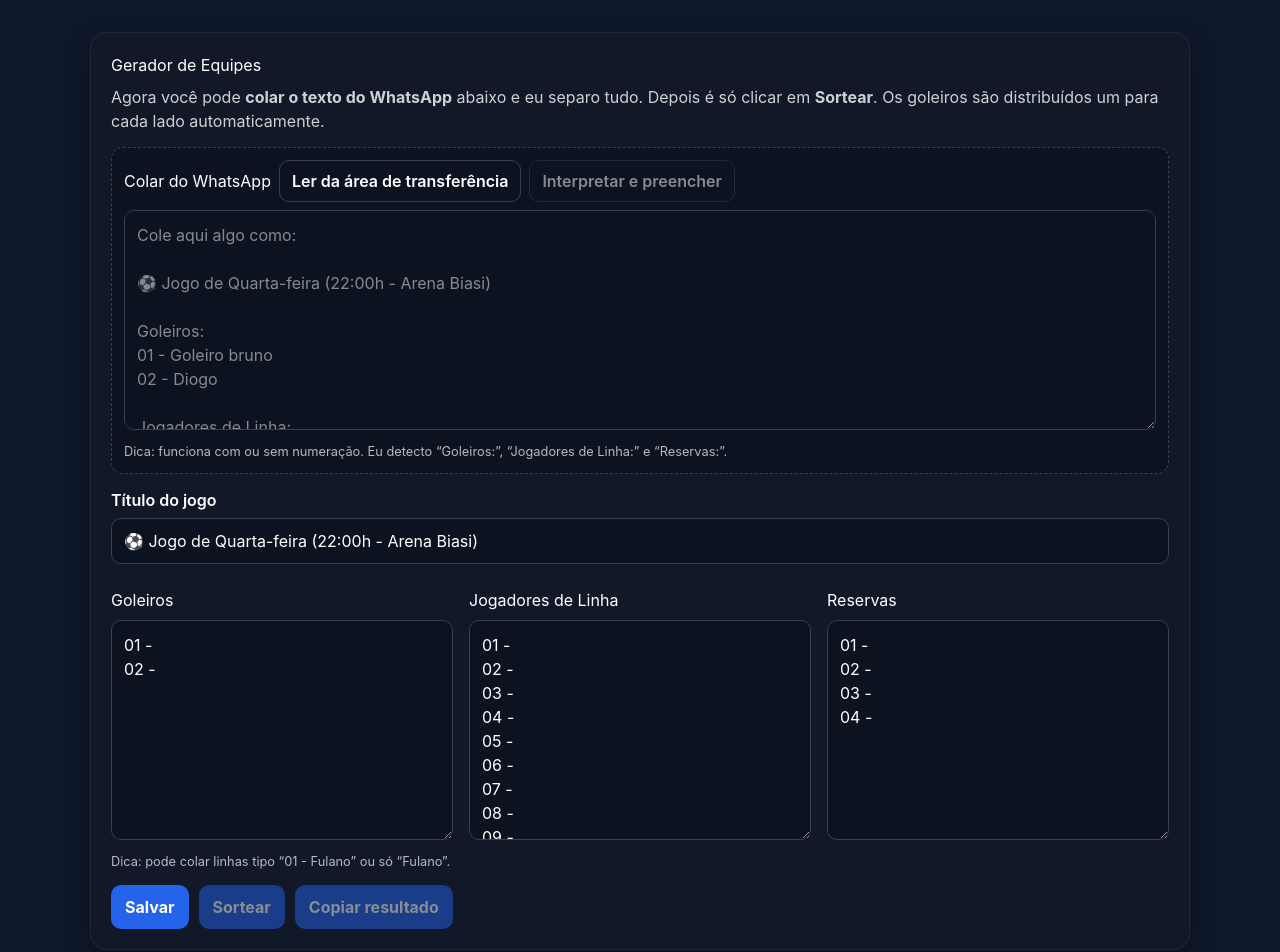
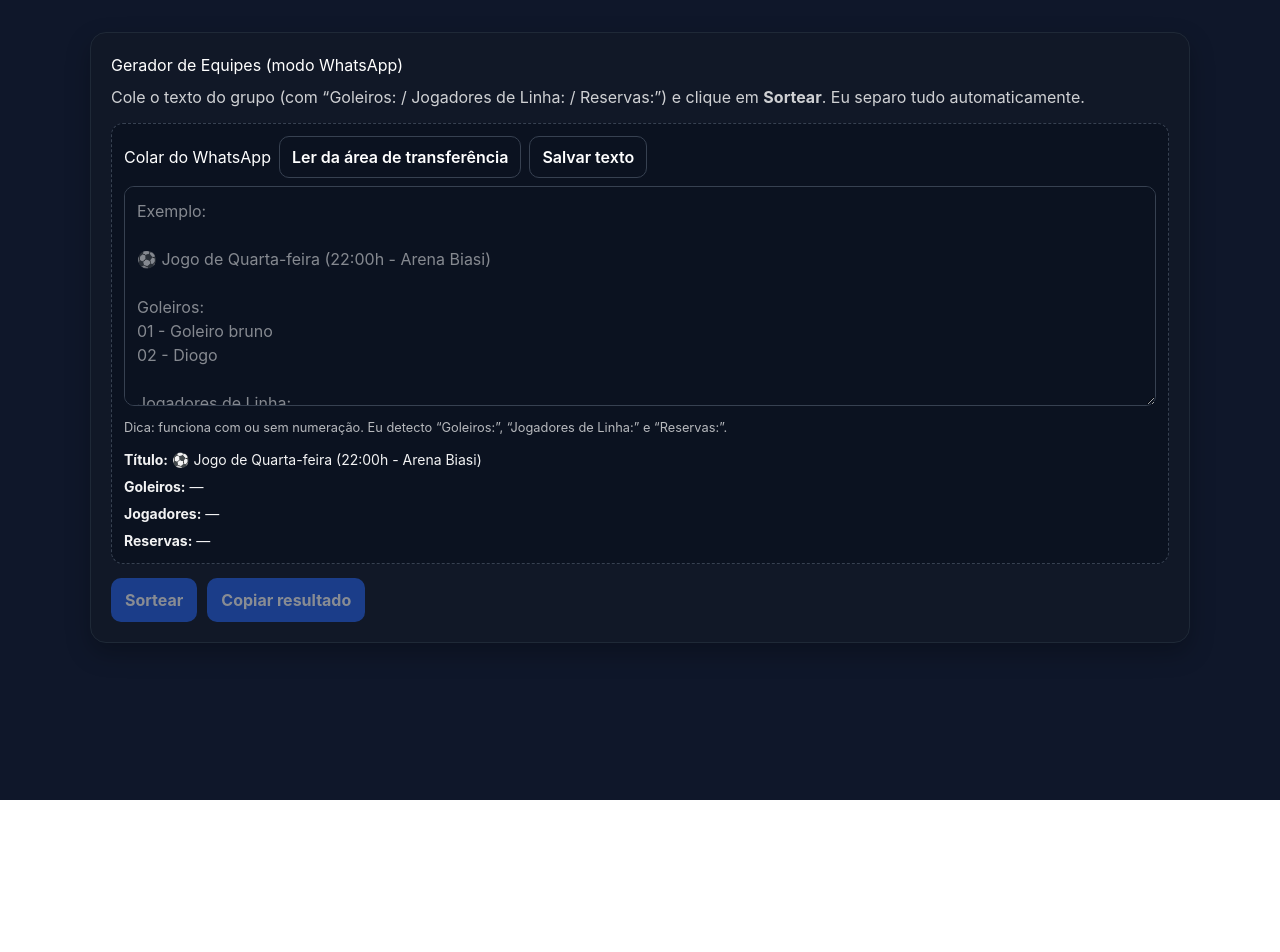
Before and after one commit to lmstive/destreinados, a Next.js app: page /sorteio in a window 1280 px wide. Shown: the top 952 px of the page. After the commit the page ends 800 px from the top, so only its background shows below. Built offline with nearby package versions, Linux system fonts and the light colour scheme.

Commit message:
sorteio-1

```diff
--- a/pages/sorteio.tsx
+++ b/pages/sorteio.tsx
@@ -4,7 +4,7 @@ import { useEffect, useMemo, useState } from "react";
 type Team = { name: string; players: string[]; keeper?: string; subs: string[] };
 
 const titleDefault = "⚽️ Jogo de Quarta-feira (22:00h - Arena Biasi)";
-const STORAGE_KEY = "destreinados-sorteio-v2";
+const STORAGE_KEY = "destreinados-sorteio-v3";
 
 /** Utilidades ********************************************/
 
@@ -36,14 +36,7 @@ function splitEven<T>(items: T[]): [T[], T[]] {
   return [items.slice(0, half), items.slice(half)];
 }
 
-function formatNumbered(list: string[]) {
-  return list
-    .map((name, i) => `${String(i + 1).padStart(2, "0")} - ${name}`)
-    .join("\n");
-}
-
 function normalizeSection(s: string) {
-  // normaliza para detectar títulos ("goleiros:", "jogadores de linha:", "reservas:")
   const n = s
     .normalize("NFD")
     .replace(/\p{Diacritic}/gu, "")
@@ -61,8 +54,7 @@ type ParsedWA = {
 };
 
 /**
- * Parser de texto colado do WhatsApp
- * Aceita formatos com/sem numeração e com títulos “Goleiros:”, “Jogadores de Linha:”, “Reservas:”
+ * Parser do WhatsApp
  */
 function parseFromWhatsApp(raw: string): ParsedWA {
   const out: ParsedWA = { keepers: [], field: [], subs: [] };
@@ -78,8 +70,6 @@ function parseFromWhatsApp(raw: string): ParsedWA {
       break;
     }
   }
-
-  // se não achou, usa a primeira linha não-vazia e não-seção
   if (!out.title) {
     for (const l of lines) {
       const t = l.trim();
@@ -106,7 +96,6 @@ function parseFromWhatsApp(raw: string): ParsedWA {
 
     const n = normalizeSection(line);
 
-    // detecta mudança de seção
     if (n.startsWith("goleiro")) {
       current = "keepers";
       continue;
@@ -120,28 +109,21 @@ function parseFromWhatsApp(raw: string): ParsedWA {
       continue;
     }
 
-    // ignora a linha do título se cair aqui
     if (out.title && line === out.title) continue;
 
-    // adiciona nomes à seção atual, se existir
     if (current) {
       const name = stripNumberPrefix(line);
-      // evita linhas do tipo "Goleiros:" que passaram batido
       if (name && !/:$/.test(name)) {
         (out[current] as string[]).push(name);
       }
     }
   }
 
-  // fallback: se nenhuma seção encontrada, tenta inferir pelo bloco inteiro
   if (!out.keepers.length && !out.field.length && !out.subs.length) {
-    // tenta separar por blocos "Goleiros", "Jogadores", "Reservas"
-    // ou, se não tiver títulos, joga tudo como field
     const names = parseList(raw);
     out.field = names;
   }
 
-  // limpa duplicatas e espaços extras
   const uniq = (arr: string[]) => {
     const seen = new Set<string>();
     const clean: string[] = [];
@@ -166,49 +148,28 @@ function parseFromWhatsApp(raw: string): ParsedWA {
 /** Componente ********************************************/
 
 export default function Sorteio() {
-  const [title, setTitle] = useState(titleDefault);
-  const [keepersRaw, setKeepersRaw] = useState("01 - \n02 - ");
-  const [fieldRaw, setFieldRaw] = useState(
-    Array.from({ length: 12 }, (_, i) => String(i + 1).padStart(2, "0") + " - ").join("\n")
-  );
-  const [subsRaw, setSubsRaw] = useState(
-    Array.from({ length: 4 }, (_, i) => String(i + 1).padStart(2, "0") + " - ").join("\n")
-  );
-
-  // bloco de colagem do WhatsApp
+  // Agora só existe o modo "WhatsApp"
   const [waRaw, setWaRaw] = useState("");
-
   const [teamA, setTeamA] = useState<Team | null>(null);
   const [teamB, setTeamB] = useState<Team | null>(null);
 
-  // carregar estado salvo
+  // carregar estado salvo (somente texto do WA)
   useEffect(() => {
     try {
       const saved = localStorage.getItem(STORAGE_KEY);
       if (saved) {
         const o = JSON.parse(saved);
-        setTitle(o.title ?? titleDefault);
-        setKeepersRaw(o.keepersRaw ?? keepersRaw);
-        setFieldRaw(o.fieldRaw ?? fieldRaw);
-        setSubsRaw(o.subsRaw ?? subsRaw);
+        setWaRaw(o.waRaw ?? "");
       }
     } catch {}
-    // eslint-disable-next-line react-hooks/exhaustive-deps
   }, []);
 
-  const parsed = useMemo(() => {
-    const keepers = parseList(keepersRaw);
-    const field = parseList(fieldRaw);
-    const subs = parseList(subsRaw);
-    return { keepers, field, subs };
-  }, [keepersRaw, fieldRaw, subsRaw]);
+  const parsed = useMemo(() => parseFromWhatsApp(waRaw), [waRaw]);
+  const title = parsed.title || titleDefault;
 
   function handleSave() {
-    localStorage.setItem(
-      STORAGE_KEY,
-      JSON.stringify({ title, keepersRaw, fieldRaw, subsRaw })
-    );
-    alert("✔️ Dados salvos no navegador.");
+    localStorage.setItem(STORAGE_KEY, JSON.stringify({ waRaw }));
+    alert("✔️ Texto salvo no navegador.");
   }
 
   function handleDraw() {
@@ -216,7 +177,6 @@ export default function Sorteio() {
     const f = shuffle(parsed.field);
     const s = shuffle(parsed.subs);
 
-    // Goleiros: um pra cada lado (se existirem)
     let keeperA: string | undefined;
     let keeperB: string | undefined;
     if (k.length >= 2) {
@@ -276,15 +236,6 @@ export default function Sorteio() {
     }
   }
 
-  function handleParseWA() {
-    const p = parseFromWhatsApp(waRaw);
-    setTitle(p.title || titleDefault);
-    setKeepersRaw(formatNumbered(p.keepers));
-    setFieldRaw(formatNumbered(p.field));
-    setSubsRaw(formatNumbered(p.subs));
-    alert("✅ Texto do WhatsApp interpretado e campos preenchidos!");
-  }
-
   async function handleReadClipboard() {
     try {
       const txt = await navigator.clipboard.readText();
@@ -293,14 +244,9 @@ export default function Sorteio() {
         return;
       }
       setWaRaw(txt);
-      const p = parseFromWhatsApp(txt);
-      setTitle(p.title || titleDefault);
-      setKeepersRaw(formatNumbered(p.keepers));
-      setFieldRaw(formatNumbered(p.field));
-      setSubsRaw(formatNumbered(p.subs));
-      alert("✅ Lido da área de transferência e preenchido!");
+      alert("✅ Texto lido da área de transferência!");
     } catch {
-      alert("Não consegui ler a área de transferência. Cole o texto manualmente no campo abaixo.");
+      alert("Não consegui ler a área de transferência. Cole o texto manualmente.");
     }
   }
 
@@ -310,10 +256,10 @@ export default function Sorteio() {
   return (
     <div style={styles.page}>
       <div style={styles.card}>
-        <h1 style={{ margin: 0 }}>Gerador de Equipes</h1>
+        <h1 style={{ margin: 0 }}>Gerador de Equipes (modo WhatsApp)</h1>
         <p style={{ marginTop: 8, opacity: 0.8 }}>
-          Agora você pode <strong>colar o texto do WhatsApp</strong> abaixo e eu separo tudo.
-          Depois é só clicar em <strong>Sortear</strong>. Os goleiros são distribuídos um para cada lado automaticamente.
+          Cole o texto do grupo (com “Goleiros: / Jogadores de Linha: / Reservas:”) e clique em{" "}
+          <strong>Sortear</strong>. Eu separo tudo automaticamente.
         </p>
 
         {/* BLOCO: COLAR DO WHATSAPP */}
@@ -323,69 +269,32 @@ export default function Sorteio() {
             <button style={styles.buttonGhost} onClick={handleReadClipboard}>
               Ler da área de transferência
             </button>
-            <button
-              style={{ ...styles.buttonGhost, opacity: waRaw.trim() ? 1 : 0.5 }}
-              onClick={handleParseWA}
-              disabled={!waRaw.trim()}
-            >
-              Interpretar e preencher
+            <button style={styles.buttonGhost} onClick={handleSave}>
+              Salvar texto
             </button>
           </div>
           <textarea
             style={styles.textarea}
-            placeholder={`Cole aqui algo como:\n\n⚽ Jogo de Quarta-feira (22:00h - Arena Biasi)\n\nGoleiros:\n01 - Goleiro bruno\n02 - Diogo\n\nJogadores de Linha:\n01 - Francisco\n02 - Fernando\n...\n\nReservas:\n01 - ...\n02 - ...`}
+            placeholder={`Exemplo:\n\n⚽ Jogo de Quarta-feira (22:00h - Arena Biasi)\n\nGoleiros:\n01 - Goleiro bruno\n02 - Diogo\n\nJogadores de Linha:\n01 - Francisco\n02 - Fernando\n...\n\nReservas:\n01 - ...\n02 - ...`}
             value={waRaw}
             onChange={(e) => setWaRaw(e.target.value)}
           />
           <small style={styles.hint}>
             Dica: funciona com ou sem numeração. Eu detecto “Goleiros:”, “Jogadores de Linha:” e “Reservas:”.
           </small>
-        </div>
 
-        <label style={styles.label}>Título do jogo</label>
-        <input
-          style={styles.input}
-          value={title}
-          onChange={(e) => setTitle(e.target.value)}
-        />
-
-        <div style={styles.grid}>
-          <div>
-            <h3 style={styles.h3}>Goleiros</h3>
-            <textarea
-              style={styles.textarea}
-              value={keepersRaw}
-              onChange={(e) => setKeepersRaw(e.target.value)}
-              placeholder={"01 - João\n02 - Pedro"}
-            />
-            <small style={styles.hint}>
-              Dica: pode colar linhas tipo “01 - Fulano” ou só “Fulano”.
-            </small>
-          </div>
-
-          <div>
-            <h3 style={styles.h3}>Jogadores de Linha</h3>
-            <textarea
-              style={styles.textarea}
-              value={fieldRaw}
-              onChange={(e) => setFieldRaw(e.target.value)}
-              placeholder={"01 - Fulano\n02 - Sicrano\n..."}
-            />
-          </div>
-
-          <div>
-            <h3 style={styles.h3}>Reservas</h3>
-            <textarea
-              style={styles.textarea}
-              value={subsRaw}
-              onChange={(e) => setSubsRaw(e.target.value)}
-              placeholder={"01 - ...\n02 - ..."}
-            />
+          {/* Prévia rápida do parsing */}
+          <div style={styles.preview}>
+            <div><strong>Título:</strong> {title}</div>
+            <div style={styles.previewCols}>
+              <div><strong>Goleiros:</strong> {parsed.keepers.join(", ") || "—"}</div>
+              <div><strong>Jogadores:</strong> {parsed.field.join(", ") || "—"}</div>
+              <div><strong>Reservas:</strong> {parsed.subs.join(", ") || "—"}</div>
+            </div>
           </div>
         </div>
 
         <div style={styles.actions}>
-          <button style={styles.button} onClick={handleSave}>Salvar</button>
           <button
             style={{ ...styles.button, ...(canDraw ? {} : styles.buttonDisabled) }}
             onClick={handleDraw}
@@ -480,6 +389,18 @@ const styles: Record<string, React.CSSProperties> = {
     padding: 12,
     background: "#0b1220",
   },
+  preview: {
+    marginTop: 12,
+    fontSize: 14,
+    opacity: 0.95,
+    display: "grid",
+    gap: 6,
+  },
+  previewCols: {
+    display: "grid",
+    gridTemplateColumns: "1fr",
+    gap: 6,
+  },
   label: { display: "block", marginTop: 8, marginBottom: 6, fontWeight: 600 },
   input: {
     width: "100%",
```
